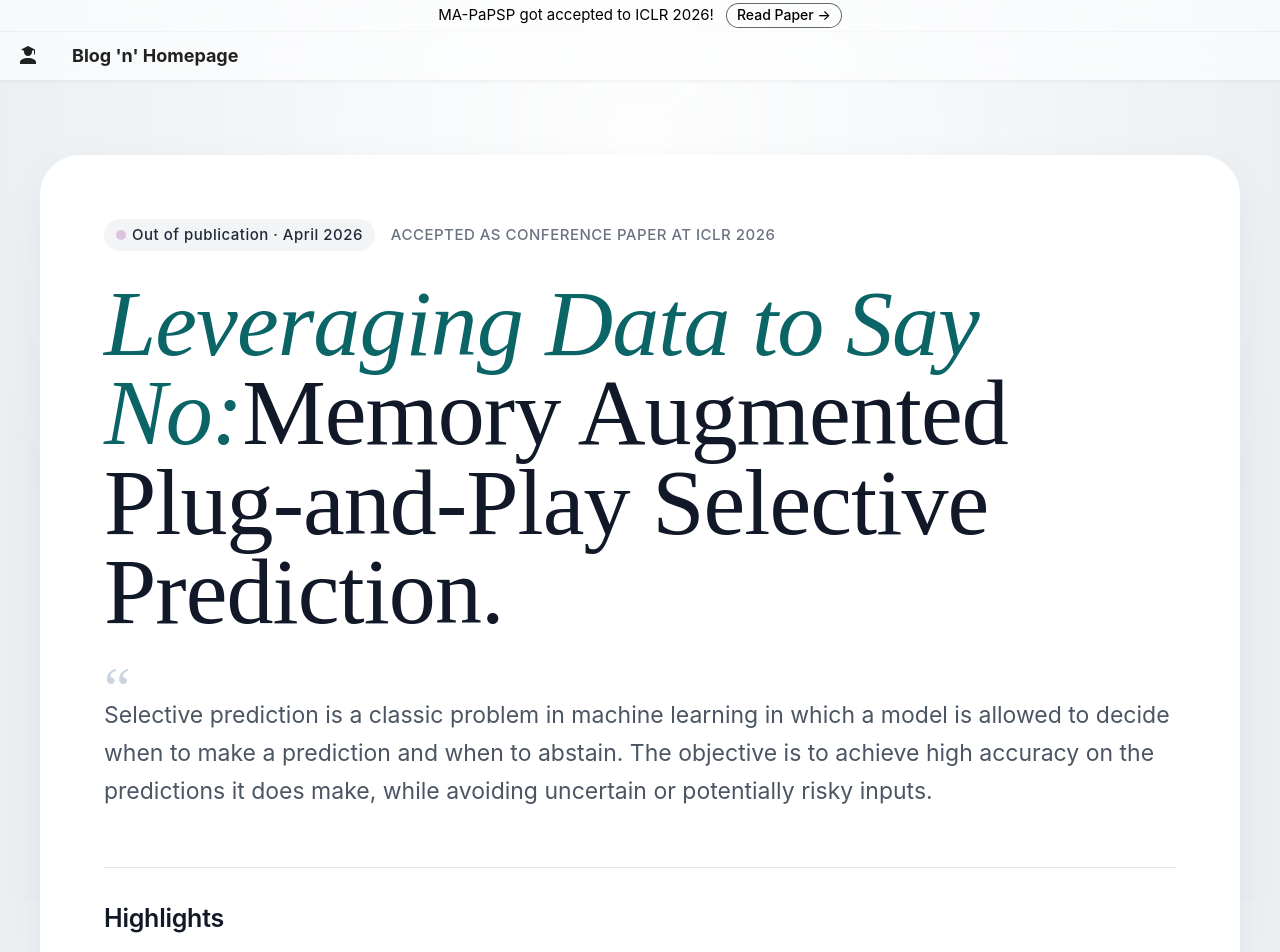
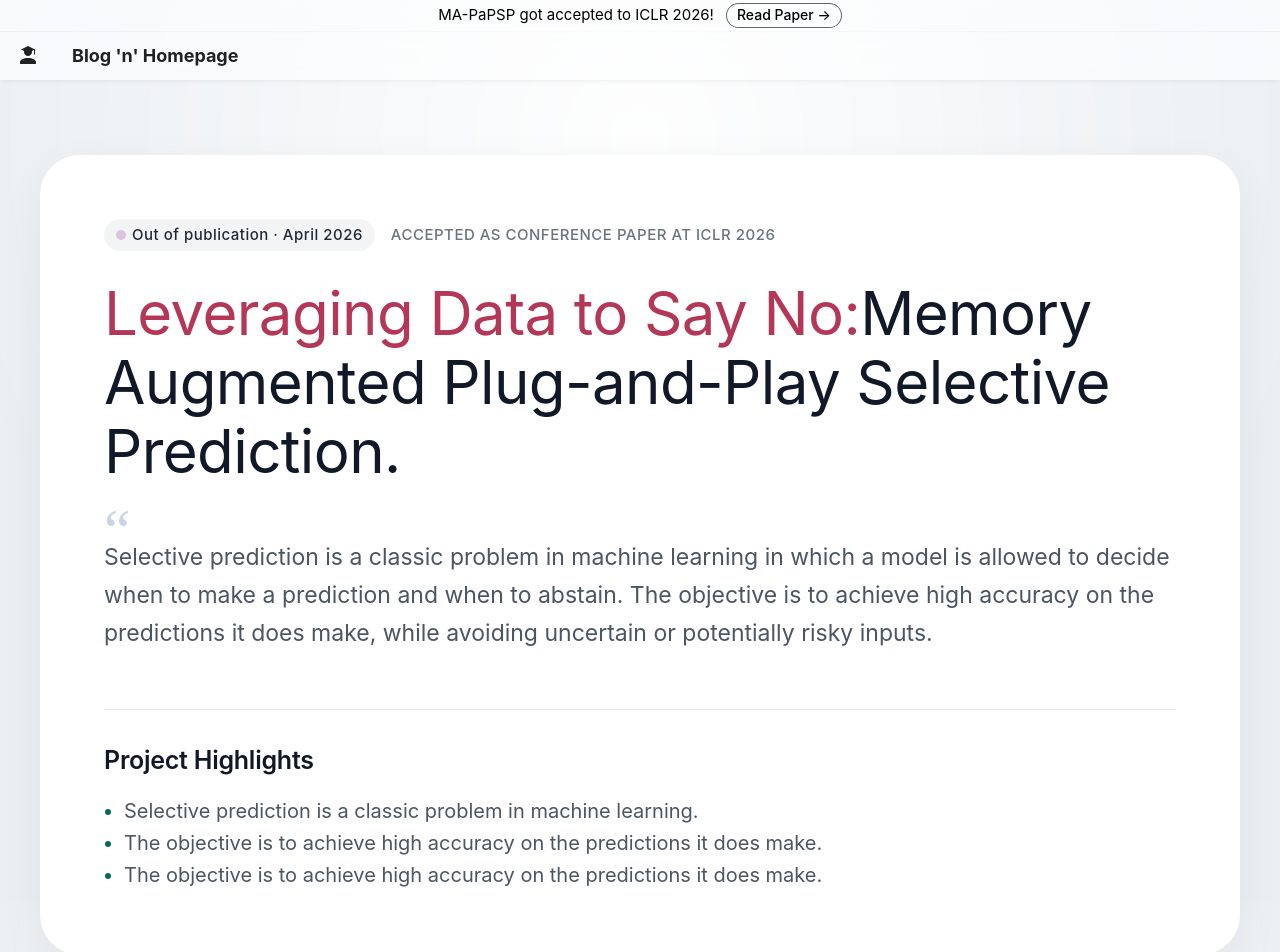
Before and after one commit to kingston-aditya/kingston-aditya.github.io, an MkDocs documentation site: the page built from docs/2026-02-05-retrieval.md, in a window 1280 px wide and 1400 px high. Shown: the top 952 px of the window. Built offline with MkDocs 1.6.1 and Material for MkDocs 9.7.7, drawn with Linux system fonts in a browser that asks for light colours; some web fonts are replaced; some of the changed text lies outside the part shown.

Commit message:
making final changes 8

```diff
--- a/docs/2026-02-05-retrieval.md
+++ b/docs/2026-02-05-retrieval.md
@@ -30,7 +30,7 @@ hide:
 
   <div class="hero-text-list-block">
 
-  <h3 class="list-block-title">Highlights</h3>
+  <h3 class="list-block-title">Project Highlights</h3>
 
   <ul class="list-block-items">
     <li>Selective prediction is a classic problem in machine learning.</li>
--- a/docs/stylesheets/extra.css
+++ b/docs/stylesheets/extra.css
@@ -50,7 +50,7 @@
 
 .banner-btn:hover {
   background-color: rgba(255, 255, 255, 0.2) !important;
-  border-color: rgba(186, 38, 191, 0.8) !important;
+  border-color: rgba(71, 70, 71, 0.8) !important;
 }
 
 
@@ -583,7 +583,7 @@
 
 /* Interactive Hover States */
 .academic-squircle-btn:hover {
-  background-color: #5c1b5e !important;   /* Subtle purple brightness shift on hover */
+  background-color: #474647 !important;   /* Subtle purple brightness shift on hover */
   transform: translateY(-2px) !important; /* Elegant lift layout */
 }
 
@@ -1012,18 +1012,23 @@
 
 /* Heading Typography */
 .hero-title {
-  font-family: "Times New Roman", Times, Georgia, serif !important;
+  /* Clean, modern sans-serif system stack */
+  font-family: -apple-system, BlinkMacSystemFont, "Segoe UI", Roboto, sans-serif !important;
+  /* FIXED: Reduced font size as requested */
+  font-size: 3rem !important;
+  /* Keep it clean and readable */
   font-weight: 400 !important;
   color: #111827 !important;
-  margin: 0 0 28px 0 !important;
   max-width: 95%;
-  font-size: 4.7rem !important;
-  line-height: 0.95 !important;
+  /* FIXED: Adjusted line-height proportionally so the text doesn't look squished */
+  line-height: 1.15 !important;
+
+  /* Balanced bottom margin for the new smaller text size scale */
+  margin: 0 0 20px 0 !important;
 }
 
 .italic-accent {
-  font-style: italic;
-  color: #0b6466;
+  color: #B43757;
 }
 
 .hero-description {
@@ -1334,6 +1339,10 @@
   align-items: flex-start;
 }
 
+.reading-squircle-card:hover {
+  border-bottom-color: #000000 !important;
+}
+
 /* Tiny Categorization Meta Details */
 .card-meta-tag {
   font-family: -apple-system, BlinkMacSystemFont, sans-serif;
@@ -1341,7 +1350,7 @@
   font-weight: 600;
   letter-spacing: 1.5px;
   text-transform: uppercase;
-  color: #0b6466; /* Deep teal brand accent color */
+  color: #B43757; /* Deep teal brand accent color */
   margin-bottom: 16px;
 }
 
```
Also changed, not shown: other parts of docs/2026-02-05-retrieval.md (+1 -1 lines), docs/index.md (+1 -1 lines), docs/images/snow_field.jpg (added), 3 other files.
